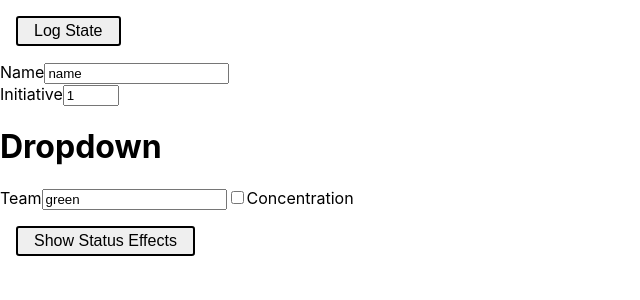
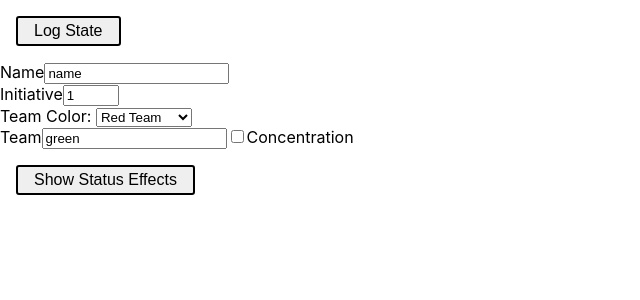
Before and after one commit to punkrockviking/initiativeStatusTracker, a React (Vite) app: page / in a window 1280 px wide. Shown: the top 300 px of the page, without its empty margins (0-640 px from the left). Built offline with nearby package versions, Linux system fonts and the light colour scheme.

Commit message:
(feat) added team color Dropdown

```diff
--- a/src/components/Dropdown.jsx
+++ b/src/components/Dropdown.jsx
@@ -1,7 +1,24 @@
 import React from 'react';
 
-const Dropdown = () => {
-  return <h1>Dropdown</h1>
+const Dropdown = ({ options }) => {
+  const renderedOptions = options.map((option) => {
+    return (
+      <option key={option.value} >
+        {option.label}
+      </option>
+    )
+  })
+
+  return (
+    <div>
+      <form>
+        <label>Team Color: </label>
+          <select>
+            {renderedOptions}
+          </select>
+      </form>
+    </div>
+  )
 }
 
 export default Dropdown;
```
